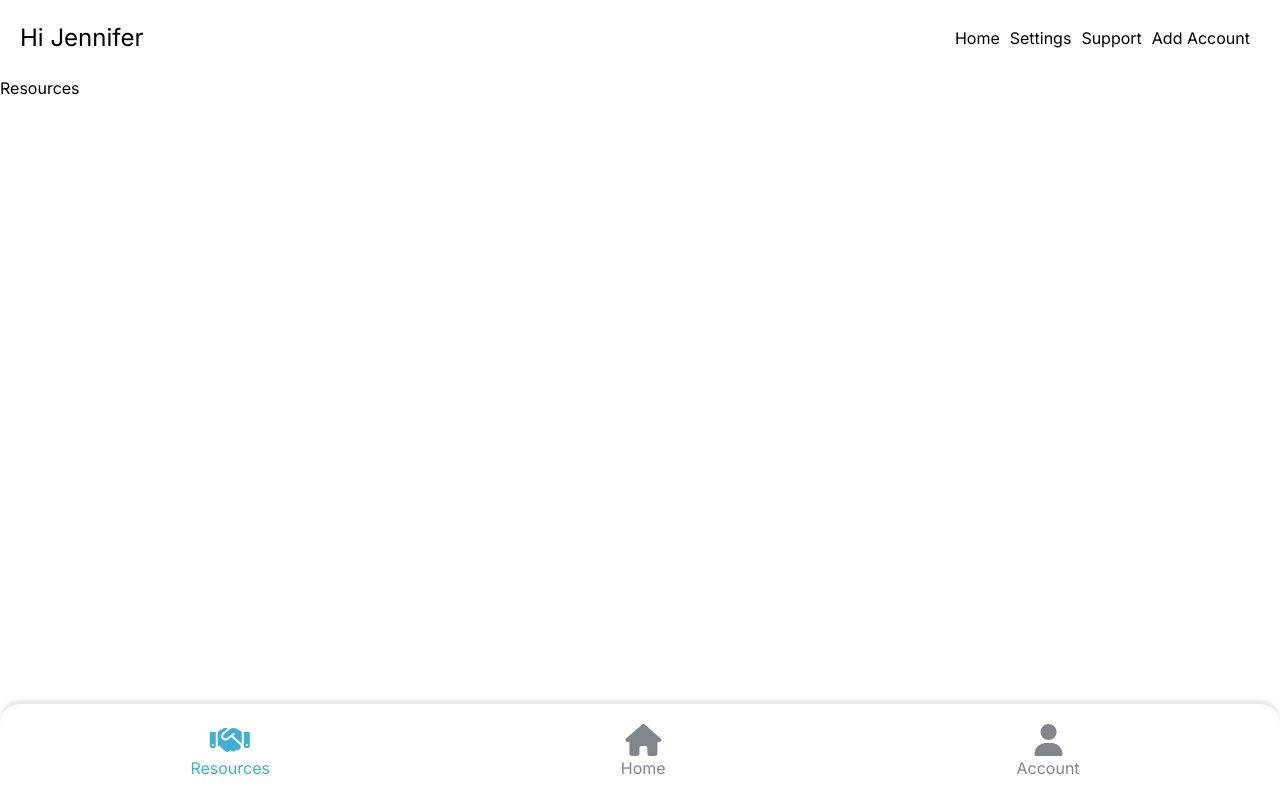
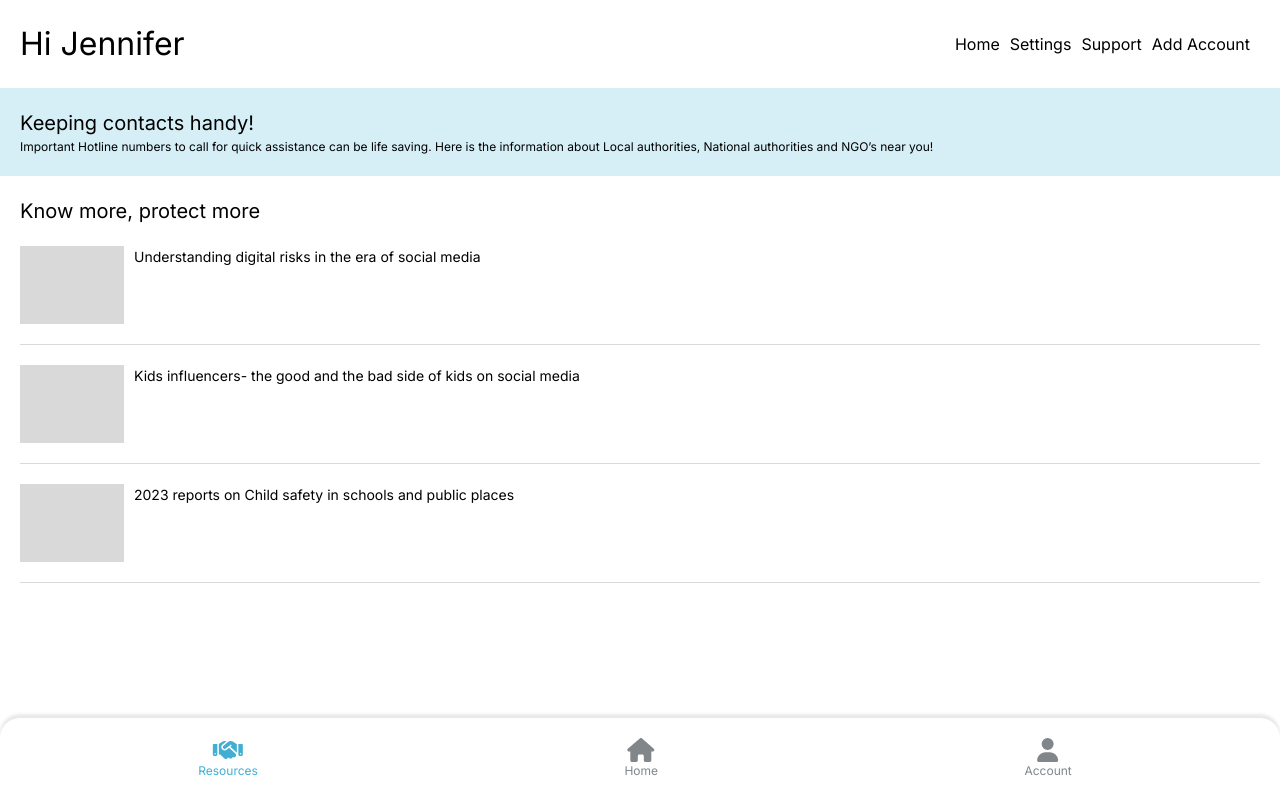
Before and after one commit to saveyoung/save-young-app, a Next.js app: page /resources in a window 1280 px wide. Built offline with nearby package versions, Linux system fonts and the light colour scheme.

Commit message:
Updates to navbar and began building out resources

```diff
--- a/src/app/globals.css
+++ b/src/app/globals.css
@@ -10,7 +10,7 @@
 }
 
 .navBar h1 {
-    font-size: 1.5rem;
+    font-size: 32px;
 }
 
 .navBar ul {
@@ -27,16 +27,16 @@
 }
 
 @media (max-width: 768px) {
-    .navBar {
+    .mobileNavBar {
         flex-direction: column;
         align-items: flex-start;
     }
 
-    .navBar ul {
+    .mobileNavBar ul {
         flex-direction: column;
     }
 
-    .navBar ul li {
+    .mobileNavBar ul li {
         margin-right: 0;
         margin-bottom: 10px;
     }
@@ -50,6 +50,7 @@ footer {
     padding: 20px;
     border-radius: 20px 20px 0 0;
     color: #80868A;
+    font-size: 12px;
     -webkit-box-shadow: 0px -4px 3px rgba(50, 50, 50, 0.75);
     -moz-box-shadow: 0px -4px 3px rgba(50, 50, 50, 0.75);
     box-shadow: 0px -4px 3px rgba(226, 226, 226, 0.75);
@@ -71,3 +72,60 @@ footer a {
 .active {
     color: #42afd2;
 }
+
+.sectionHeader {
+    font-size: 20px;
+}
+
+.sectionText {
+    font-size: 12px;
+}
+
+.quickContact {
+    display: flex;
+    flex-direction: column;
+    padding: 20px;
+    background: #D6EFF7;
+}
+
+.quickContact {
+    display: flex;
+    flex-direction: column;
+    padding: 20px;
+    background: #D6EFF7;
+}
+
+.resourceSection {
+    padding: 20px;
+}
+
+.resourceContainer {
+    margin-top: 20px;
+}
+
+.resourceLink {
+    display: flex;
+    flex-direction: row;
+    margin-bottom: 20px;
+}
+
+.resourceImg {
+    width: 104px;
+    min-width: 104px;
+    height: 78px;
+    display: inline-block;
+    background-color: #D9D9D9;
+    margin-right: 10px;
+}
+
+.resourceDescription {
+    flex-grow: 1;
+    text-wrap: wrap;
+    font-size: 14px;
+}
+
+hr {
+    margin: 20px 0;
+    border: 0;
+    border-top: 1px solid #D9D9D9;
+}
--- a/src/app/navigation.tsx
+++ b/src/app/navigation.tsx
@@ -1,14 +1,26 @@
 'use client'
+import { useState } from 'react';
 
 import Image from 'next/image';
 import Link from 'next/link';
 
+import { FontAwesomeIcon } from '@fortawesome/react-fontawesome';
+import { faBars } from '@fortawesome/free-solid-svg-icons';
+import { faXmark } from '@fortawesome/free-solid-svg-icons';
+
 export default function Navigation() {
+    const [menuOpen, setMenuOpen] = useState(false);
+
+    const toggleMenu = () => {
+        setMenuOpen(!menuOpen);
+    }
+
     return (
         <header>
-            <nav className='navBar'>
+            <nav>
+                <div className='navBar'>
                     <h1>Hi Jennifer</h1>
-                <div className="">
+                    <div className="hidden md:block">
                         <ul className="flex md:flex-row flex-col">
                             <li><Link href="/">Home</Link></li>
                             <li><Link href="/settings">Settings</Link></li>
@@ -16,6 +28,22 @@ export default function Navigation() {
                             <li><Link href="/add-account">Add Account</Link></li>
                         </ul>
                     </div>
+                    <div className="md:hidden flex items-center">
+                        <button className="" onClick={toggleMenu}>
+                            {menuOpen ? <FontAwesomeIcon icon={faXmark} className="footerIcon fa-2x" /> : <FontAwesomeIcon icon={faBars} className="footerIcon fa-2x" />}
+                        </button>
+                    </div>
+                </div>
+                {menuOpen && (
+                    <div className="md:hidden mobileNavBar">
+                        <ul>
+                            <li><Link href="/">Home</Link></li>
+                            <li><Link href="/settings">Settings</Link></li>
+                            <li><Link href="/support">Support</Link></li>
+                            <li><Link href="/add-account">Add Account</Link></li>
+                        </ul>
+                    </div>
+                )}
             </nav>
         </header>
     );
--- a/src/app/resources/page.tsx
+++ b/src/app/resources/page.tsx
@@ -1,11 +1,34 @@
 import Navigation from "../navigation";
 import Footer from "../footer";
+import ResourceRecord from "./resourceRecord";
 
 export default function resources() {
     return (
         <main>
             <Navigation/>
-            <h1>Resources</h1>
+            <div>
+                <div className="quickContact">
+                    <h1 className="sectionHeader">Keeping contacts handy!</h1>
+                    <p className="sectionText">Important Hotline numbers to call for quick assistance can be life saving. Here is the information about Local authorities, National authorities and NGO’s near you!</p>
+                </div>
+                <div className="resourceSection">
+                    <h1 className="sectionHeader">Know more, protect more</h1>
+                    <div className="resourceContainer">
+                        <ResourceRecord
+                            img=''
+                            description='Understanding digital risks in the era of social media'
+                        />
+                        <ResourceRecord
+                            img=''
+                            description='Kids influencers- the good and the bad side of kids on social media'
+                        />
+                        <ResourceRecord
+                            img=''
+                            description='2023 reports on Child safety in schools and public places'
+                        />
+                    </div>
+                </div>
+            </div>
             <Footer/>
         </main>
     );
--- /dev/null
+++ b/src/app/resources/resourceRecord.tsx
@@ -0,0 +1,20 @@
+type ResourceRecordProps = {
+    img: string;
+    description: string;
+  };
+
+export default function resourceRecord({img, description}: ResourceRecordProps) {
+    return (
+        <div>
+            <div className="resourceLink">
+                <div className="resourceImg">
+                    {img}
+                </div>
+                <div className="resourceDescription">
+                    <p>{description}</p>
+                </div>
+            </div>
+            <hr className="resourceDivider"/>
+        </div>
+    )
+}
```
Lines whose indentation alone changed are shown as unchanged.
